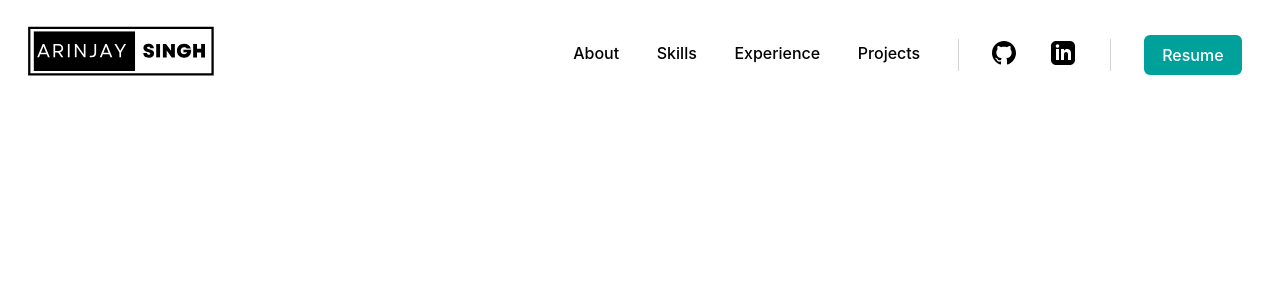
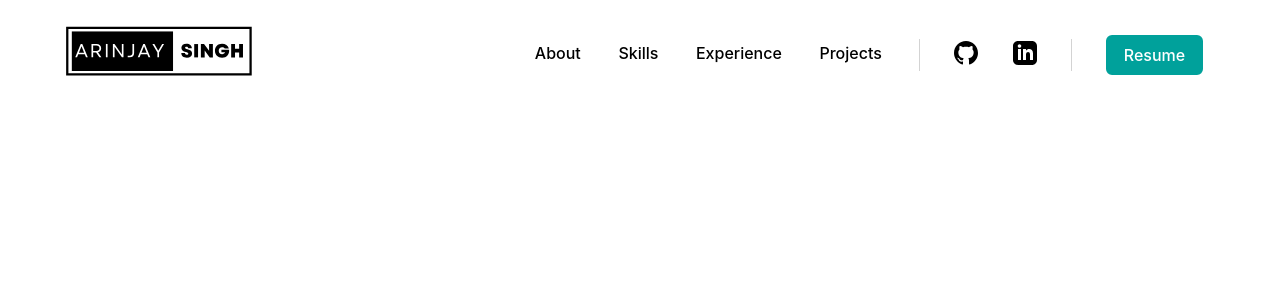
Before and after one commit to arinjay-singh/portfolio, a Next.js app: page / in a window 1280 px wide. Shown: the top 300 px of the page. Built offline with nearby package versions, Linux system fonts and the light colour scheme.

Commit message:
adjusted left right padding of header

```diff
--- a/components/layout/nav-bar.module.css
+++ b/components/layout/nav-bar.module.css
@@ -5,7 +5,7 @@
   justify-content: space-between;
   display: flex;
   align-items: top;
-  padding: 1% 2%;
+  padding: 1% 5%;
 }
 
 .header ul {
```
